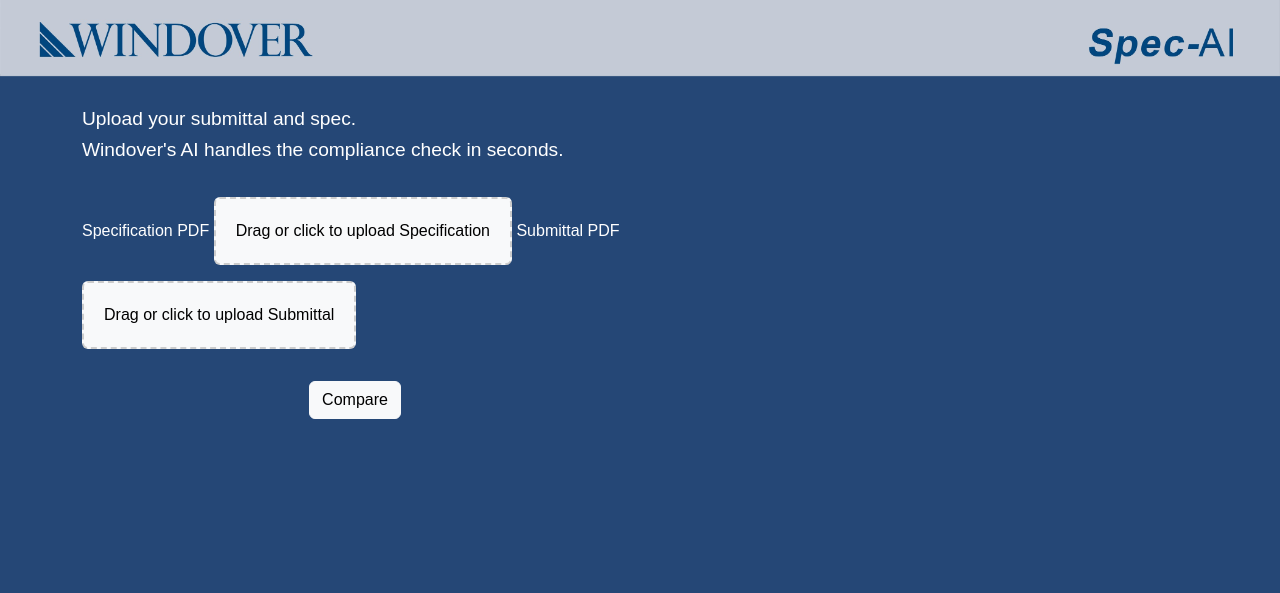
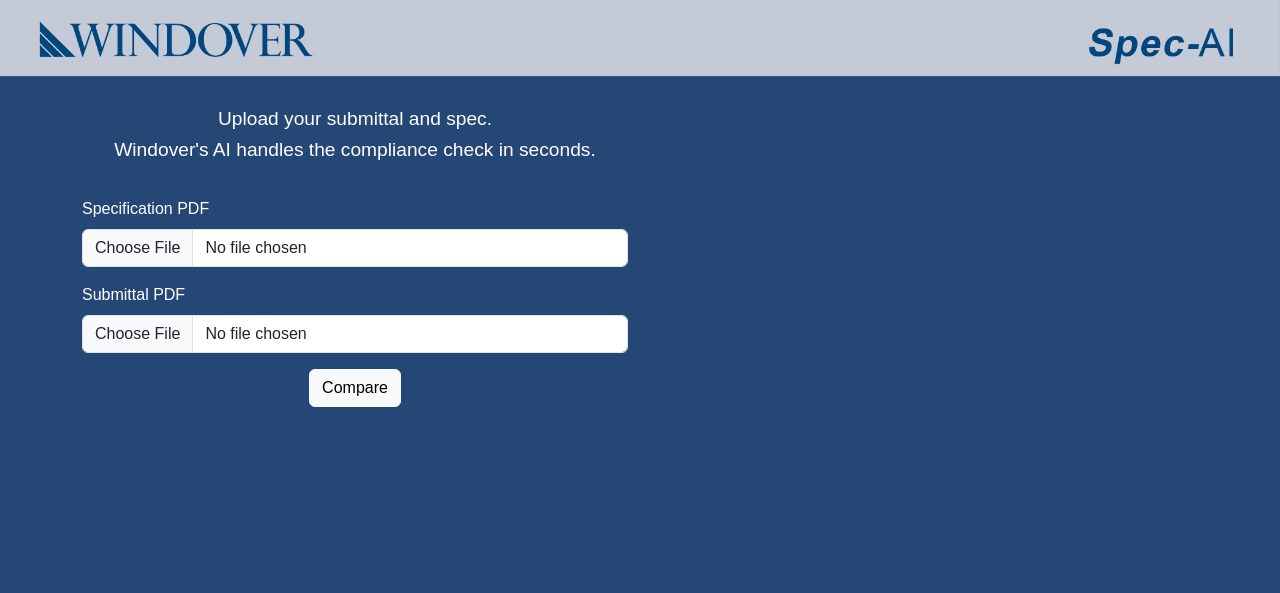
Before and after one commit to ccollucci/submittal-checker, a Flask app: page / in a window 1280 px wide. Shown: the top 593 px of the page. Run offline with Flask 3, Linux system fonts and the light colour scheme; some libraries are stand-ins or nearby versions.

Commit message:
Center instructions and revert to standard file inputs

```diff
--- a/templates/index.html
+++ b/templates/index.html
@@ -32,27 +32,8 @@
       font-size: 1.2rem;
       line-height: 1.6;
       color: #ffffff;
+      text-align: center;
       margin-bottom: 2rem;
-      text-align: left;
-    }
-
-    .drop-zone {
-      border: 2px dashed #ccc;
-      border-radius: 6px;
-      padding: 20px;
-      text-align: center;
-      background-color: #f8f9fa;
-      color: #000;
-      cursor: pointer;
-      margin-bottom: 1rem;
-    }
-
-    .drop-zone:hover {
-      background-color: #e2e6ea;
-    }
-
-    .drop-zone input {
-      display: none;
     }
 
     .result-box {
@@ -79,7 +60,7 @@
 
   <div class="main-content container mt-4">
     <div class="row">
-      <!-- LEFT: Instructions + Upload -->
+      <!-- LEFT: Instructions + Upload Form -->
       <div class="col-md-6 col-12 mb-4">
         <div class="instructions">
           Upload your submittal and spec.<br>
@@ -87,20 +68,14 @@
         </div>
 
         <form method="post" enctype="multipart/form-data" onsubmit="showLoadingBar()">
-          <!-- Specification Upload -->
-          <label class="form-label">Specification PDF</label>
-          <label class="drop-zone">
-            <span id="spec-label">Drag or click to upload Specification</span>
-            <input type="file" name="spec" accept="application/pdf" required onchange="updateLabel(this, 'spec-label')">
-          </label>
-
-          <!-- Submittal Upload -->
-          <label class="form-label">Submittal PDF</label>
-          <label class="drop-zone">
-            <span id="submittal-label">Drag or click to upload Submittal</span>
-            <input type="file" name="submittal" accept="application/pdf" required onchange="updateLabel(this, 'submittal-label')">
-          </label>
-
+          <div class="mb-3">
+            <label class="form-label">Specification PDF</label>
+            <input class="form-control" type="file" name="spec" accept="application/pdf" required>
+          </div>
+          <div class="mb-3">
+            <label class="form-label">Submittal PDF</label>
+            <input class="form-control" type="file" name="submittal" accept="application/pdf" required>
+          </div>
           <div class="text-center mt-3">
             <button id="submit-btn" type="submit" class="btn btn-light">Compare</button>
           </div>
@@ -166,11 +141,6 @@
       document.getElementById("submit-btn").disabled = true;
       document.getElementById("loading-bar").classList.remove("d-none");
     }
-
-    function updateLabel(input, labelId) {
-      const fileName = input.files.length > 0 ? input.files[0].name : 'Drag or click to upload';
-      document.getElementById(labelId).textContent = fileName;
-    }
   </script>
 </body>
 </html>
```
